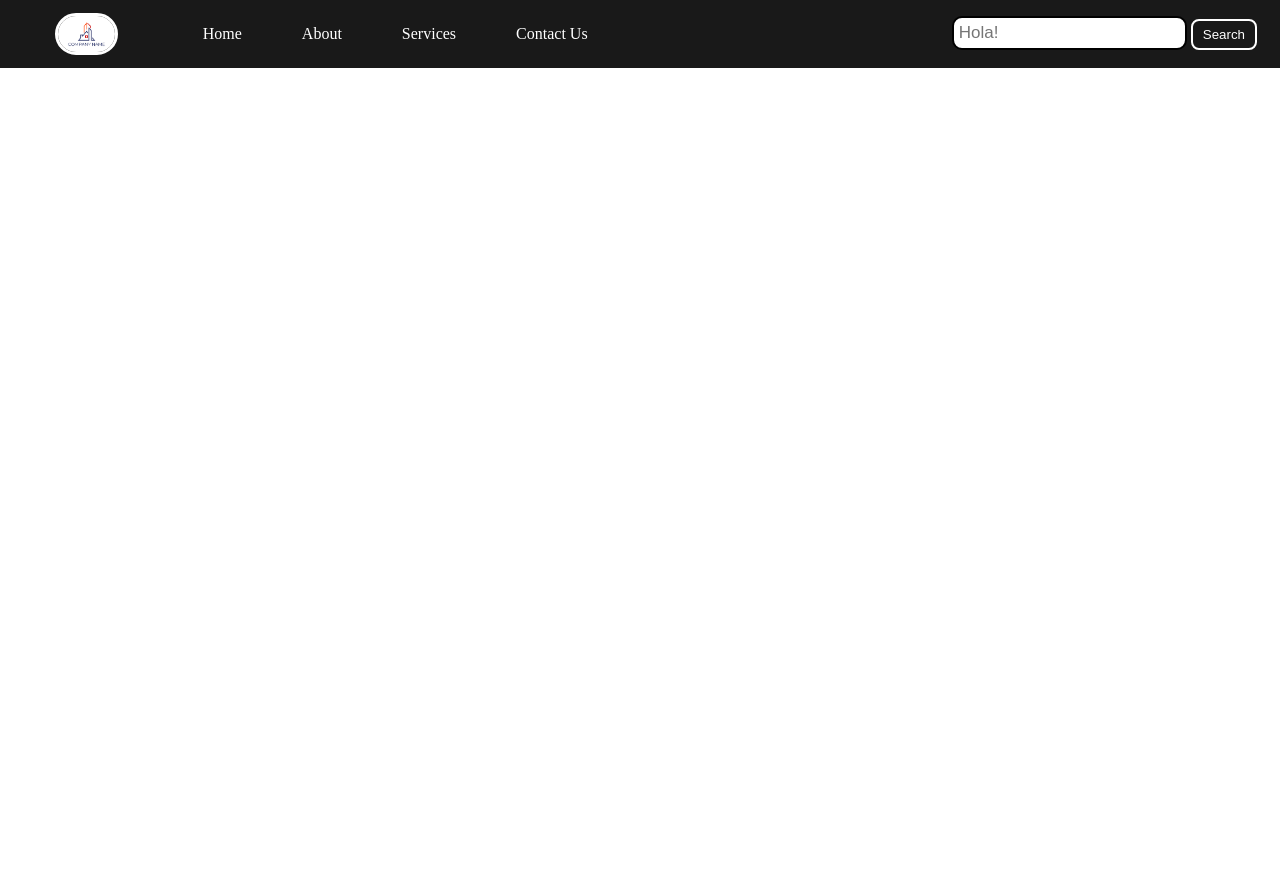
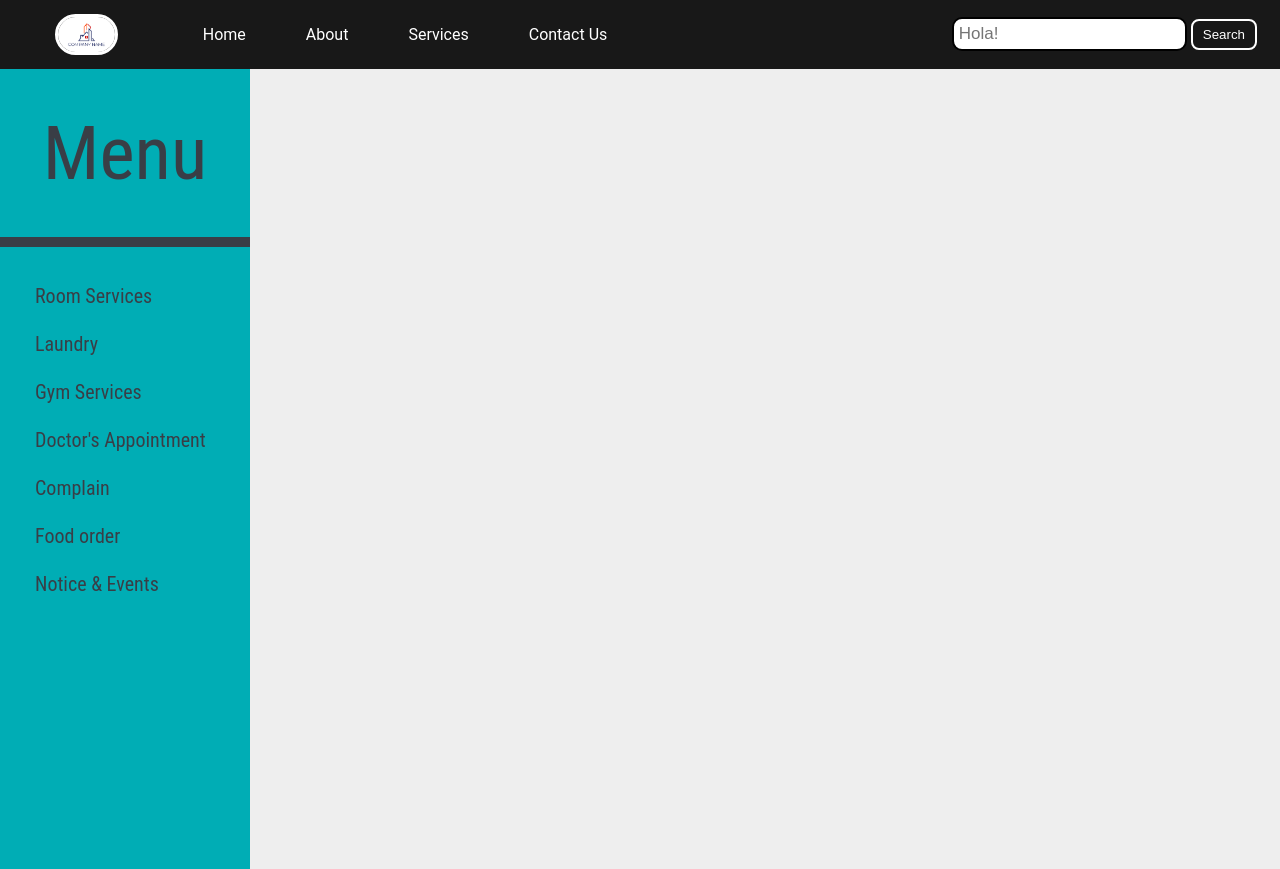
Before and after one commit to UtkarshUttam/Responsive_Hostel_Website, a PHP site: page /services/services.html in a window 1280 px wide. Before the commit the page ends 68 px from the top, so only its background shows below. Run offline with PHP 8.4, Linux system fonts and the light colour scheme.

Commit message:
Added basic layout to service page

```diff
--- a/contact.html
+++ b/contact.html
@@ -13,7 +13,7 @@
         </div>
         <li><a href="home.html">Home</a></li>
         <li><a href="about.html">About</a></li>
-        <li><a href="services.html">Services</a></li>
+        <li><a href="services/services.html">Services</a></li>
         <li><a href="contact.html">Contact Us</a></li>
     </ul>
     <div class="rightNav">
--- a/css/style.css
+++ b/css/style.css
@@ -65,7 +65,7 @@
 }
 
 .background {
-    background: rgba(0, 0, 0, 0.7)url('../media/bg_img.jpg');
+    background: rgba(0, 0, 0, 0.4)url('../media/Drafts/ocean_stock_013_by_malleni_stock_d27cbq8.jpg');
     background-size: cover;
     background-blend-mode: darken;
 }
@@ -420,3 +420,100 @@
     width: 200px;
     height: 50px;
   }
+
+  @import url('https://fonts.googleapis.com/css2?family=Roboto+Condensed&display=swap');
+
+  /* Services Page*/
+  .services-body-bg{
+    background-color: #EEEEEE;
+  }
+  aside {
+    font-size: 75px;
+    font-family:'Roboto Condensed', sans-serif;;
+    color: #393E46;
+    width: 250px;
+    /*padding-left: 50px;*/
+    text-align: center;
+    height: 100vh;
+    background-color: #00ADB5;
+    /* background-image: linear-gradient(30deg , #0048bd, #44a7fd); */
+    /*border-top-right-radius: 80px;*/
+  }
+
+  aside a {
+    font-size: 20px;
+    color: #393E46;
+    display: block;
+    padding: 12px;
+    text-align: left;
+    padding-left: 30px;
+    text-decoration: none;
+    -webkit-tap-highlight-color:transparent;
+  }
+
+  aside a:hover {
+    color: whitesmoke;
+    background:#222831;
+    outline: none;
+    position: relative;
+    background-color:#222831;
+    border-top-left-radius: 20px;
+    border-bottom-left-radius: 20px;
+  }
+
+  aside a i {
+    margin-right: 5px;
+  }
+
+  aside a:hover::after {
+    content: "";
+    position: absolute;
+    background-color: transparent;
+    bottom: 100%;
+    right: 0;
+    height: 35px;
+    width: 35px;
+    border-bottom-right-radius: 18px;
+    box-shadow: 0 20px 0 0 #222831;
+  }
+
+  aside a:hover::before {
+    content: "";
+    position: absolute;
+    background-color: transparent;
+    top: 38px;
+    right: 0;
+    height: 35px;
+    width: 35px;
+    border-top-right-radius: 18px;
+    box-shadow: 0 -20px 0 0 #222831;
+  }
+
+  aside p {
+    margin: 0;
+    padding: 40px 0;
+  }
+
+  body {
+    font-family: 'Roboto';
+    width: 100%;
+    height: 100vh;
+    margin: 0;
+  }
+
+  .social {
+    height: 0;
+  }
+
+  .social i:before {
+    width: 14px;
+    height: 14px;
+    font-size: 14px;
+    position: fixed;
+    color: #fff;
+    background: #0077B5;
+    padding: 10px;
+    border-radius: 50%;
+    top:5px;
+    right:5px;
+  }
--- a/home.html
+++ b/home.html
@@ -15,7 +15,7 @@
             </div>
             <li><a href="home.html">Home</a></li>
             <li><a href="about.html">About</a></li>
-            <li><a href="services.html">Services</a></li>
+            <li><a href="services/services.html">Services</a></li>
             <li><a href="contact.html">Contact Us</a></li>
         </ul>
         <div class="rightNav">
--- a/services.html
+++ /dev/null
@@ -1,29 +0,0 @@
-<!DOCTYPE html>
-
-<html>
-    <head>
-        <meta charset="UTF-8">
-    <meta name="viewport" content="width=device-width,initial-scale=1.0">
-    <link rel="stylesheet" href="css/style.css">
-    <title>Services Page</title>
-    </head>
-    <body>
-        <nav class="navbar nav-dark">
-            <ul class="nav-list">
-                <div class="logo"><img src="media/logo.png" alt="logo" style="border:3px solid white; border-radius:50px">
-                </div>
-                <li><a href="home.html">Home</a></li>
-                <li><a href="about.html">About</a></li>
-                <li><a href="services.html">Services</a></li>
-                <li><a href="contact.html">Contact Us</a></li>
-            </ul>
-            <div class="rightNav">
-                <input type="text" name="'Search" id="search" placeholder="Hola!">
-                <button class="btn btn-sm">Search</button>
-            </div>
-        </nav>
-
-
-        <script src="" async defer></script>
-    </body>
-</html>
--- /dev/null
+++ b/services/services.html
@@ -0,0 +1,70 @@
+<!DOCTYPE html>
+
+<html>
+    <head>
+        <meta charset="UTF-8">
+    <meta name="viewport" content="width=device-width,initial-scale=1.0">
+    <link rel="stylesheet" href="/css/style.css">
+    <title>Services Page</title>
+    </head>
+    <body class="services-body-bg">
+        <nav class="navbar nav-dark">
+            <ul class="nav-list">
+                <div class="logo"><img src="/media/logo.png" alt="logo" style="border:3px solid white; border-radius:50px">
+                </div>
+                <li><a href="/home.html">Home</a></li>
+                <li><a href="/about.html">About</a></li>
+                <li><a href="services.html">Services</a></li>
+                <li><a href="/contact.html">Contact Us</a></li>
+            </ul>
+            <div class="rightNav">
+                <input type="text" name="'Search" id="search" placeholder="Hola!">
+                <button class="btn btn-sm">Search</button>
+            </div>
+        </nav>
+
+        <aside>
+            <p> Menu </p>
+            <hr color="#393E46" size="10">
+            <hr color="#00ADB5" size="25">
+            <a href="javascript:void(0)">
+              <i class="fa fa-user-o" aria-hidden="true"></i>
+              Room Services
+            </a>
+            <a href="javascript:void(0)">
+              <i class="fa fa-laptop" aria-hidden="true"></i>
+              Laundry
+            </a>
+            <a href="javascript:void(0)">
+              <i class="fa fa-clone" aria-hidden="true"></i>
+              Gym Services
+            </a>
+            <a href="javascript:void(0)">
+              <i class="fa fa-star-o" aria-hidden="true"></i>
+              Doctor's Appointment
+            </a>
+            <a href="javascript:void(0)">
+              <i class="fa fa-trash-o" aria-hidden="true"></i>
+              Complain
+            </a>
+            <a href="javascript:void(0)">
+              <i class="fa fa-trash-o" aria-hidden="true"></i>
+              Food order
+            </a>
+            <a href="javascript:void(0)">
+              <i class="fa fa-trash-o" aria-hidden="true"></i>
+              Notice & Events
+            </a>
+
+          </aside>
+
+          <div class="social">
+            <a href="https://www.linkedin.com/in/florin-cornea-b5118057/" target="_blank">
+              <i class="fa fa-linkedin"></i>
+            </a>
+          </div>
+
+
+        <script src="" async defer></script>
+    </body>
+</html>
```
Also changed, not shown: about.html (+4 -4 lines), media/FB_IMG_1593019614940.jpg (added).
